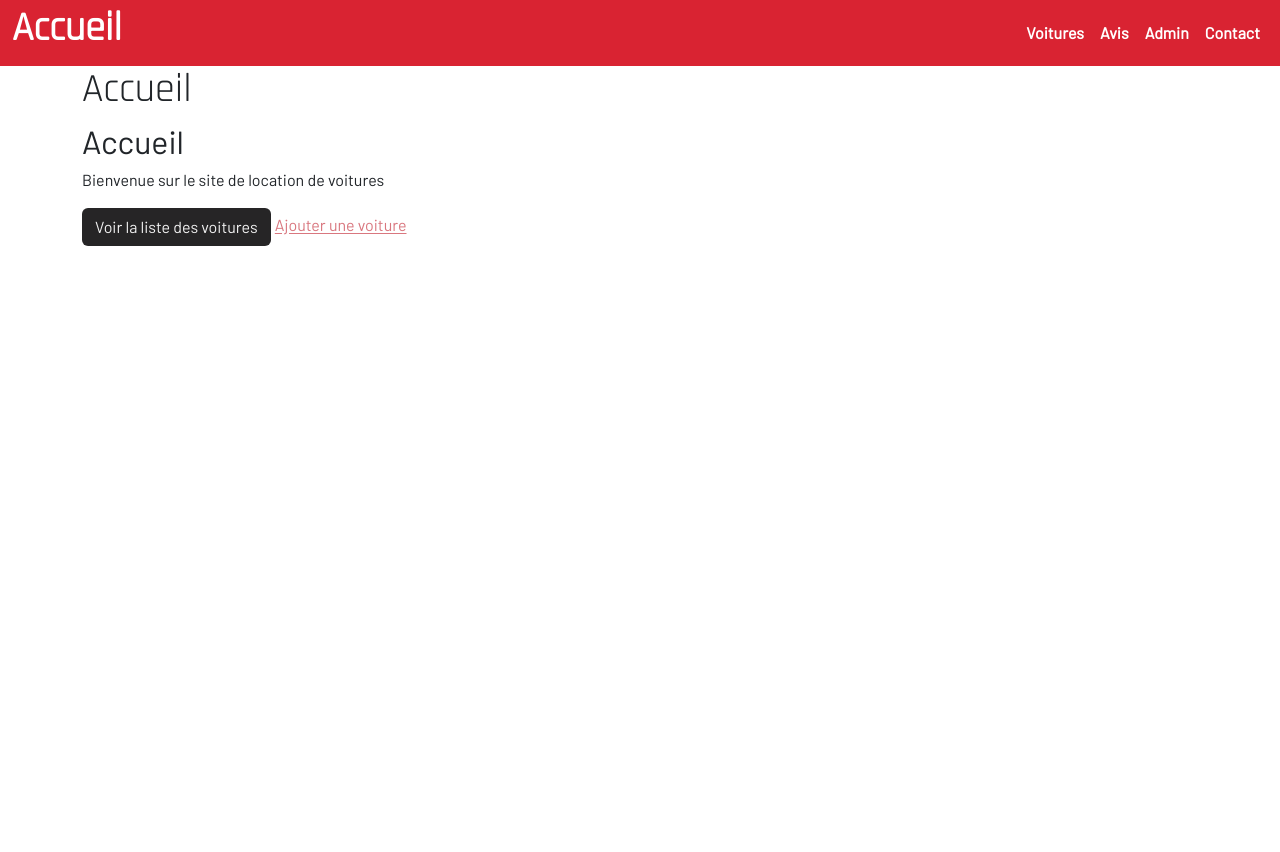
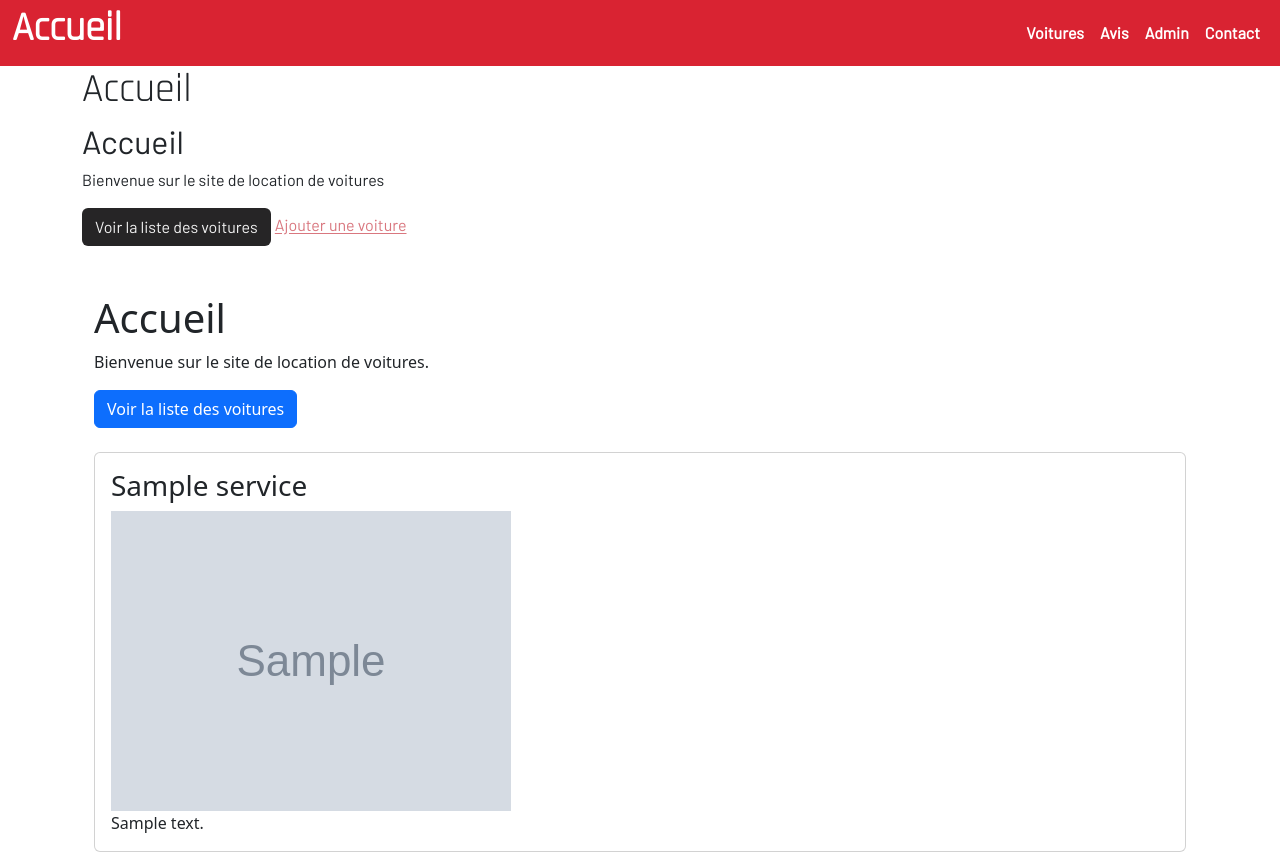
Before and after one commit to Cheezuts/ECFv2, a PHP site: page / in a window 1280 px wide. Before the commit the page ends 246 px from the top, so only its background shows below. Run offline with PHP 8.4, Linux system fonts and the light colour scheme; tables that the repository leaves empty or names only in its code hold one stand-in row (values such as "Sample post"); grey boxes marked "Sample" are stand-in pictures; some libraries are stand-ins or nearby versions.

Commit message:
bdd + affichage services

```diff
--- /dev/null
+++ b/app/Model/Services.php
@@ -0,0 +1,11 @@
+<?php
+
+namespace App\Model;
+
+class Services
+{
+    public $serv_id;
+    public $serv_titre;
+    public $serv_image;
+    public $serv_contenu;
+}
--- a/app/Vue/HomeVue.php
+++ b/app/Vue/HomeVue.php
@@ -1,19 +1,52 @@
 <?php
 
 namespace app\Vue;
+
+use app\App;
+
 
 
 class HomeVue extends RenderGlobalVue
 {
     public function render()
     {
+        // Récupérer l'instance de la base de données
+        $db = App::getDb();
+
+        // Effectuer la requête à la base de données
+        $services = $db->getAllservices();
+
         $content = '
             <h1 class="headline">Accueil</h1>
             <h2 class="text-body">Accueil</h2>
             <p class="text-body">Bienvenue sur le site de location de voitures</p>
             <a href="?action=list" class="btn" id="btn">Voir la liste des voitures</a>
             <a href="?action=create" class="saumon">Ajouter une voiture</a>
+
+            <div class="container">
+            <h1 class="mt-5">Accueil</h1>
+            <p>Bienvenue sur le site de location de voitures.</p>
+            <a href="?action=list" class="btn btn-primary">Voir la liste des voitures</a>
+            <div class="services-list mt-4">
+    ';
+
+        // Ajouter le contenu de la table "services" à la Vue
+        foreach ($services as $service) {
+            $content .= '
+                <div class="card mt-3">
+                    <div class="card-body">
+                        <h3 class="card-title">' . $service->serv_titre . '</h3>
+                        <img src="' . $service->serv_image . '" alt="Image du service">
+                        <p class="card-text">' . $service->serv_contenu . '</p>
+                    </div>
+                </div>
             ';
+        }
+
+        $content .= '
+            </div>
+            </div>
+        ';
 
 
         $this->print($content);
--- a/app/config/App.php
+++ b/app/config/App.php
@@ -1,12 +1,14 @@
 <?php
 
 namespace App;
+
+require_once 'app/config/Database.php';
 
 class App
 {
     const DB_NAME = 'ECFv2';
     const DB_USER = 'root';
-    const DB_PASS = 'toor';
+    const DB_PASS = '';
     const DB_HOST = 'localhost';
 
     private static $database;
@@ -15,7 +17,7 @@ class App
     {
 
         if (self::$database === null) {
-            self::$database = new Database('self::DB_NAME', 'self::DB_USER', 'self::DB_PASS', 'self::DB_HOST');
+            self::$database = new Database(self::DB_NAME, self::DB_USER, self::DB_PASS, self::DB_HOST);
         }
 
         return self::$database;
--- a/index.php
+++ b/index.php
@@ -8,6 +8,8 @@ error_reporting(E_ALL);
 
 require_once 'Autoloader.php';
 Autoloader::register();
+
+require_once 'app/config/App.php';
 
 $controller = new Controller();
 
```
Also changed, not shown: app/config/Database.php (+24 -9 lines).
